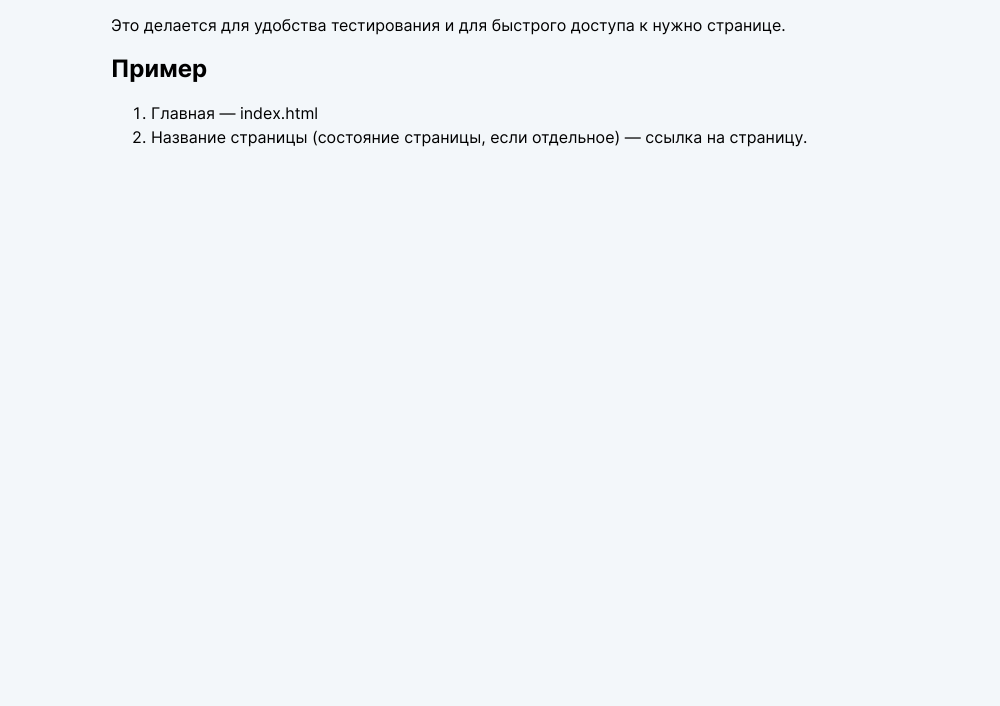
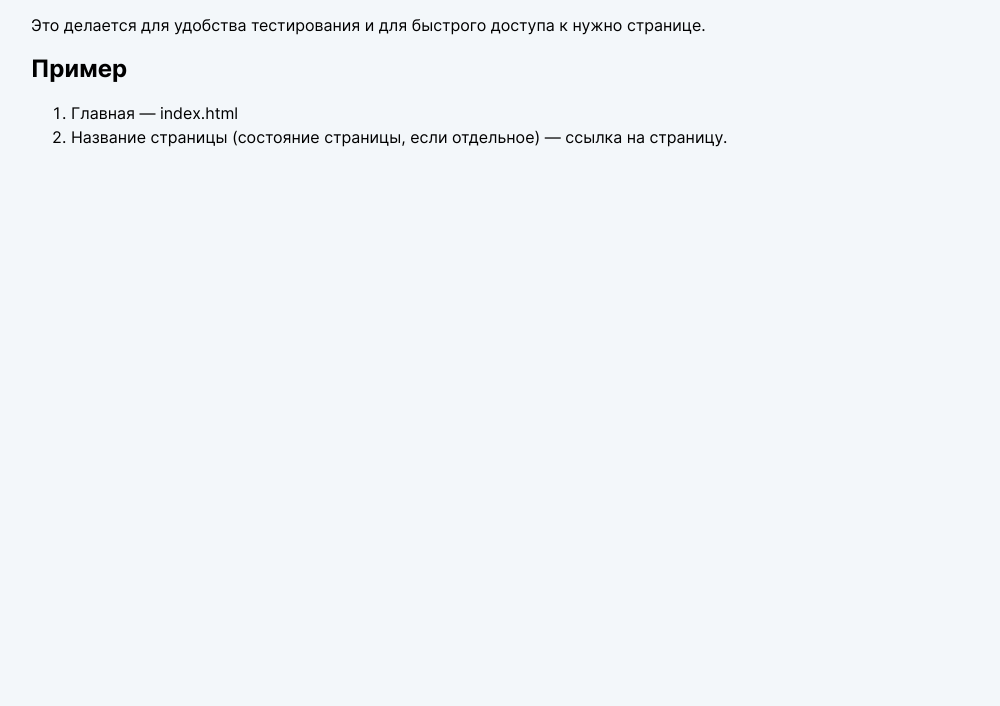
Before and after one commit to dmkrupin/presspass-test-assignment, a website: page source/sitemap.html in a window 1280 px wide. Shown: the part 94-800 px from the top of the page, without its empty margins (1-1001 px from the left). Drawn offline with nearby package versions, Linux system fonts and the light colour scheme; files that its build step writes are made by us from their sources.

Commit message:
overflow fixes @ desktop

```diff
--- a/source/sass/blocks/footer.scss
+++ b/source/sass/blocks/footer.scss
@@ -12,6 +12,17 @@
 
   transition: opacity $trans-default;
 
+  svg {
+    width: 376px;
+    height: 100px;
+
+    @include vp-1023 {
+      width: 263px;
+      height: 75px;
+    }
+  }
+
+
   @media (hover: hover), screen and (min-width: 0\0) {
     &:hover,
     &:focus {
@@ -21,7 +32,7 @@
 }
 
 .footer__links {
-  margin: 0;
+  margin: 0 0 0 10px;
   padding: 0;
   list-style: none;
 
@@ -30,6 +41,10 @@
 
     &:not(:last-child) {
       margin-bottom: 31px;
+    }
+
+    @include vp-1279 {
+      width: 200px;
     }
   }
 
@@ -52,6 +67,11 @@
   margin-right: 63px;
   display: flex;
   flex-direction: column;
+
+  @include vp-1279 {
+    margin-left: 14px;
+    margin-right: 14px;
+  }
 }
 
 .footer__email {
--- a/source/sass/blocks/header.scss
+++ b/source/sass/blocks/header.scss
@@ -5,7 +5,6 @@
     min-height: 72px;
 
     display: flex;
-    flex-wrap: wrap;
     justify-content: space-between;
     align-items: center;
   }
@@ -13,6 +12,7 @@
 
 .header__logo {
   margin-top: 4px;
+  margin-right: 15px;
 
   transition: opacity $trans-default;
 
@@ -34,11 +34,16 @@
   padding: 0;
   list-style: none;
   display: flex;
+  flex-wrap: wrap;
 }
 
 .header__navitem {
   &:not(:last-child) {
     margin-right: 32px;
+
+    @include vp-1023 {
+      margin-right: 22px;
+    }
   }
 }
 
--- a/source/sass/blocks/page-nav.scss
+++ b/source/sass/blocks/page-nav.scss
@@ -14,6 +14,11 @@
     font: 700 40px/48px $ff-inter;
     letter-spacing: -0.5px;
     color: $color-default-black-87;
+  }
+
+  @include vp-1023 {
+    padding-left: 20px;
+    padding-right: 20px;
   }
 }
 
--- a/source/sass/global/container.scss
+++ b/source/sass/global/container.scss
@@ -4,13 +4,13 @@
   margin: 0 auto;
   padding: 0 112px;
 
-  // @include vp-1439 {
-  //   padding: 0 32px;
-  // }
+  @include vp-1439 {
+    padding: 0 32px;
+  }
 
-  // @include vp-1023 {
-  //   padding: 0 24px;
-  // }
+  @include vp-1023 {
+    padding: 0 24px;
+  }
 
   @include vp-767 {
     padding: 0 20px;
```
